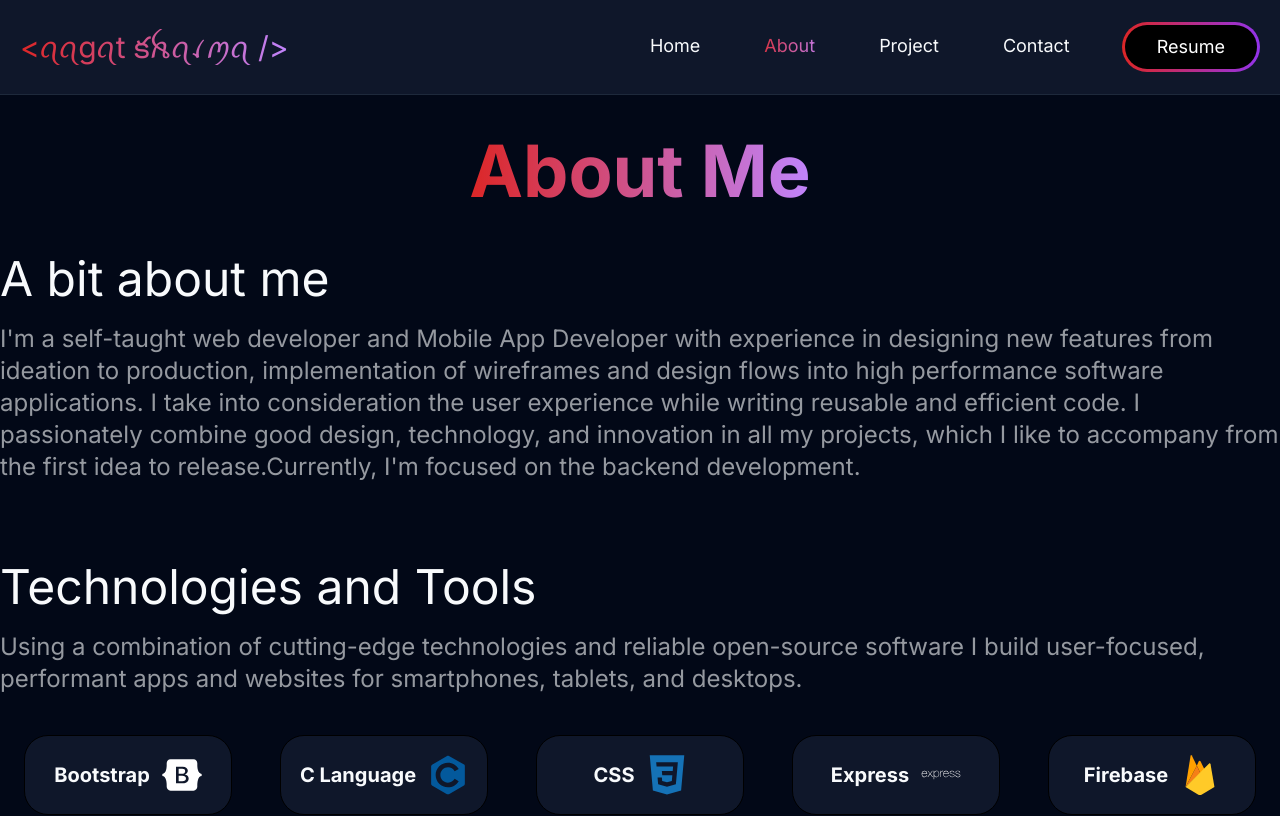
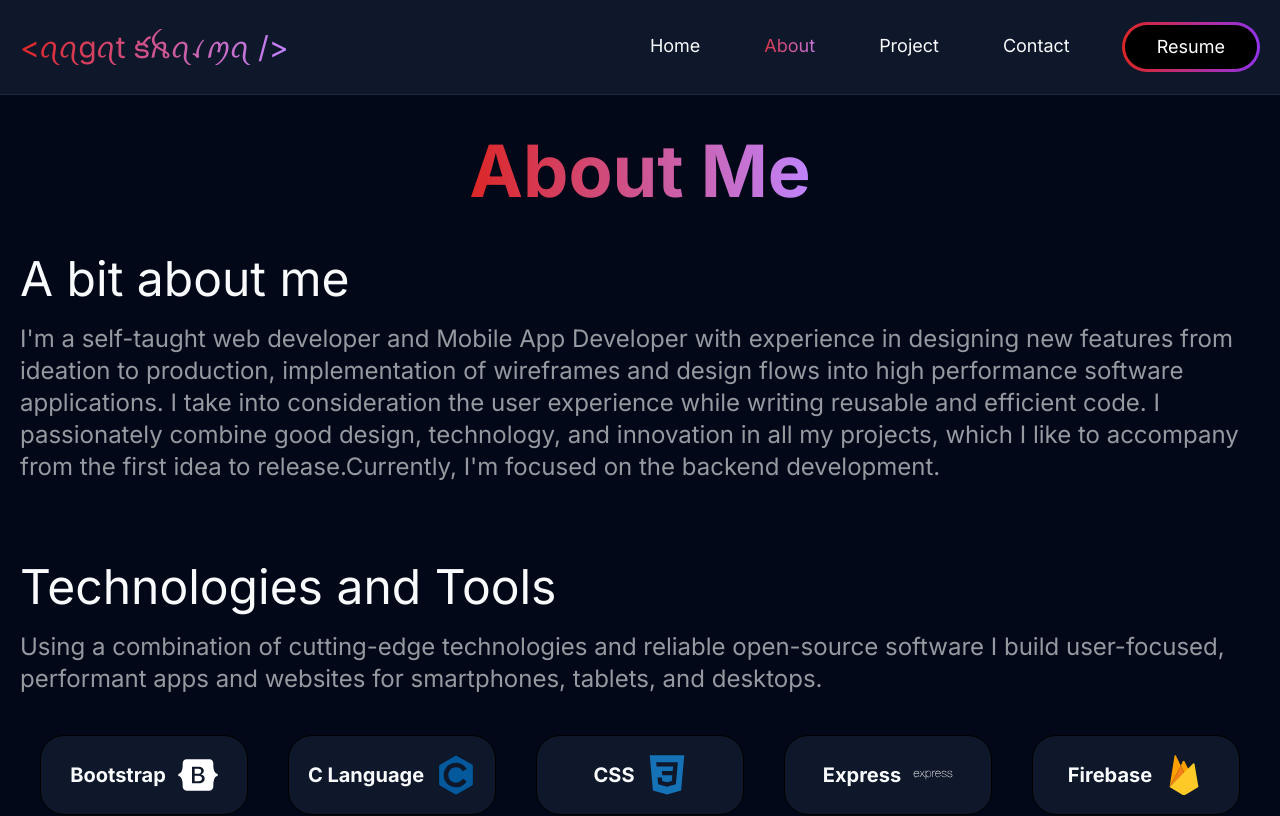
Before and after one commit to aagatsharma/portfolio, a Next.js app: page /about in a window 1280 px wide. Shown: the top 816 px of the page. Built offline with nearby package versions, Linux system fonts and the light colour scheme.

Commit message:
added paddings

```diff
--- a/app/(home)/page.tsx
+++ b/app/(home)/page.tsx
@@ -3,10 +3,10 @@ import Homestarter from "@/components/home/Homestarter";
 
 const HomePage = () => {
   return (
-    <>
+    <div className="p-5">
       <Homestarter />
       <HomeMe />
-    </>
+    </div>
   );
 };
 
--- a/app/about/page.tsx
+++ b/app/about/page.tsx
@@ -82,7 +82,7 @@ const tech = [
 
 const AboutPage = () => {
   return (
-    <div className="py-10 max-w-7xl m-auto">
+    <div className="py-10 max-w-7xl m-auto p-5">
       <div className="flex w-full justify-center">
         <h1 className="bg-gradient-to-r from-red-600 to-purple-400 text-transparent bg-clip-text md:text-7xl text-6xl font-bold leading-tight xl:h-20 ">
           About Me
--- a/app/project/page.tsx
+++ b/app/project/page.tsx
@@ -36,7 +36,11 @@ const products = [
 ];
 
 const projectPage = () => {
-  return <HeroParallax products={products} />;
+  return (
+    <div className="p-5">
+      <HeroParallax products={products} />
+    </div>
+  );
 };
 
 export default projectPage;
```
